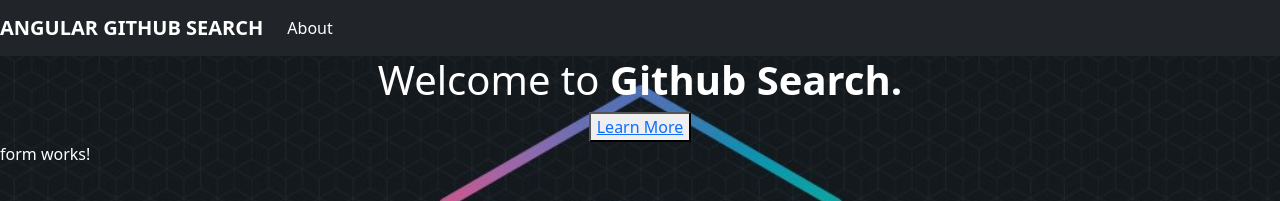
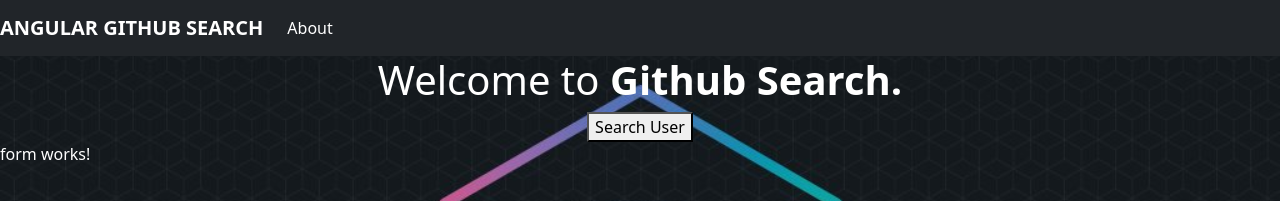
Before and after one commit to ElsieLearnsToCode/github_search, an Angular app: page / in a window 1280 px wide. Shown: the top 201 px of the page. Built offline with nearby package versions, Linux system fonts and the light colour scheme.

Commit message:
add css rules to style the landing page

```diff
--- a/src/app/components/form/form.component.html
+++ b/src/app/components/form/form.component.html
@@ -1 +1,3 @@
 <p>form works!</p>
+
+<!-- Search Form -->
--- a/src/app/components/github/github.component.css
+++ b/src/app/components/github/github.component.css
@@ -5,3 +5,15 @@
     text-align: center;
     color: white;
 }
+
+.button {
+    padding: 5px;
+    margin: 10px;
+    border: 20px;
+    color: white;
+}
+
+.button a {
+    text-decoration: none;
+    color: black;
+}
--- a/src/app/components/github/github.component.html
+++ b/src/app/components/github/github.component.html
@@ -2,7 +2,7 @@
 
 <div class="homepage">
     <h1>Welcome to <b>Github Search.</b></h1>
-        <span class="button"><button><a href="about">Learn More</a></button></span>
+        <span class="button"><button><a href="about">Search User</a></button></span>
 </div>
 
 
```
